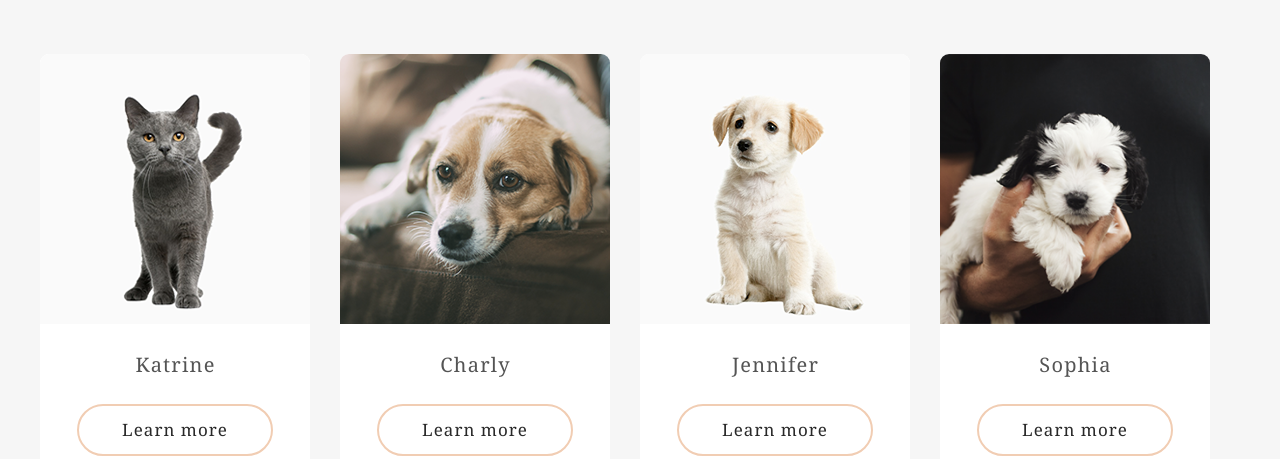
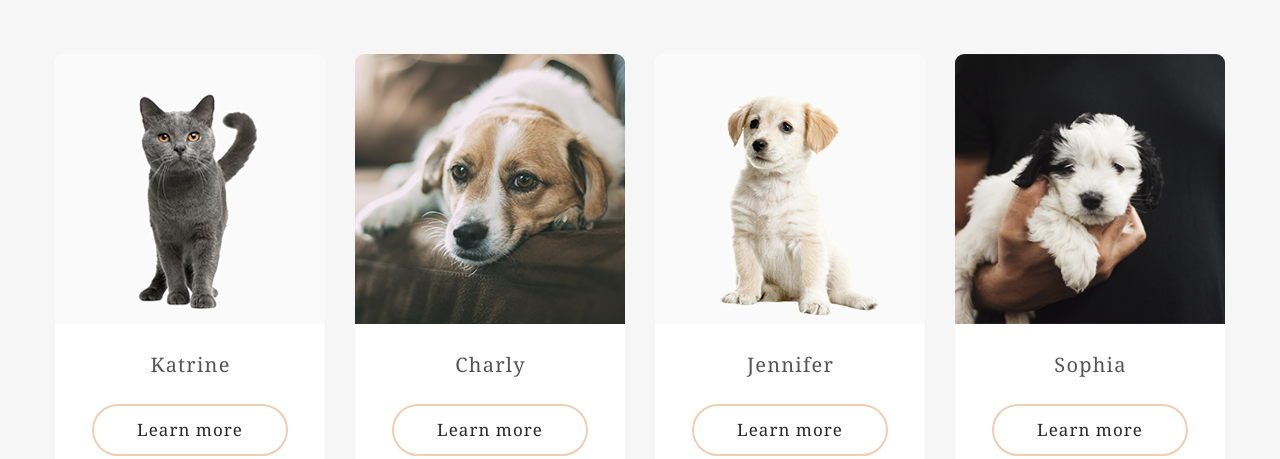
Before and after one commit to panakir/shelter, a plain HTML site: page src/pages/pets/pets.html in a window 1280 px wide. Shown: the part 341-800 px from the top of the page. Drawn offline with Linux system fonts and the light colour scheme.

Commit message:
feat: add styles for showcase component and pagination buttons (Fri, Jan 02, 2025 15:28)

```diff
--- a/src/pages/pets/pets.css
+++ b/src/pages/pets/pets.css
@@ -94,7 +94,14 @@
   display: flex;
   flex-wrap: wrap;
   gap: 30px;
+  justify-content: center;
   transition: var(--transition);
+  margin-bottom: 60px;
+
+  @media (width < 768px) {
+    flex-direction: column;
+    align-items: center;
+  }
 }
 
 .fade {
@@ -106,12 +113,15 @@
   max-width: 270px;
 }
 
-
 /* Pagination */
 .pagination {
   display: flex;
   gap: 20px;
   justify-content: center;
+
+  @media (width < 768px) {
+    gap: 10px;
+  }
 }
 
 .pagination__button {
```
